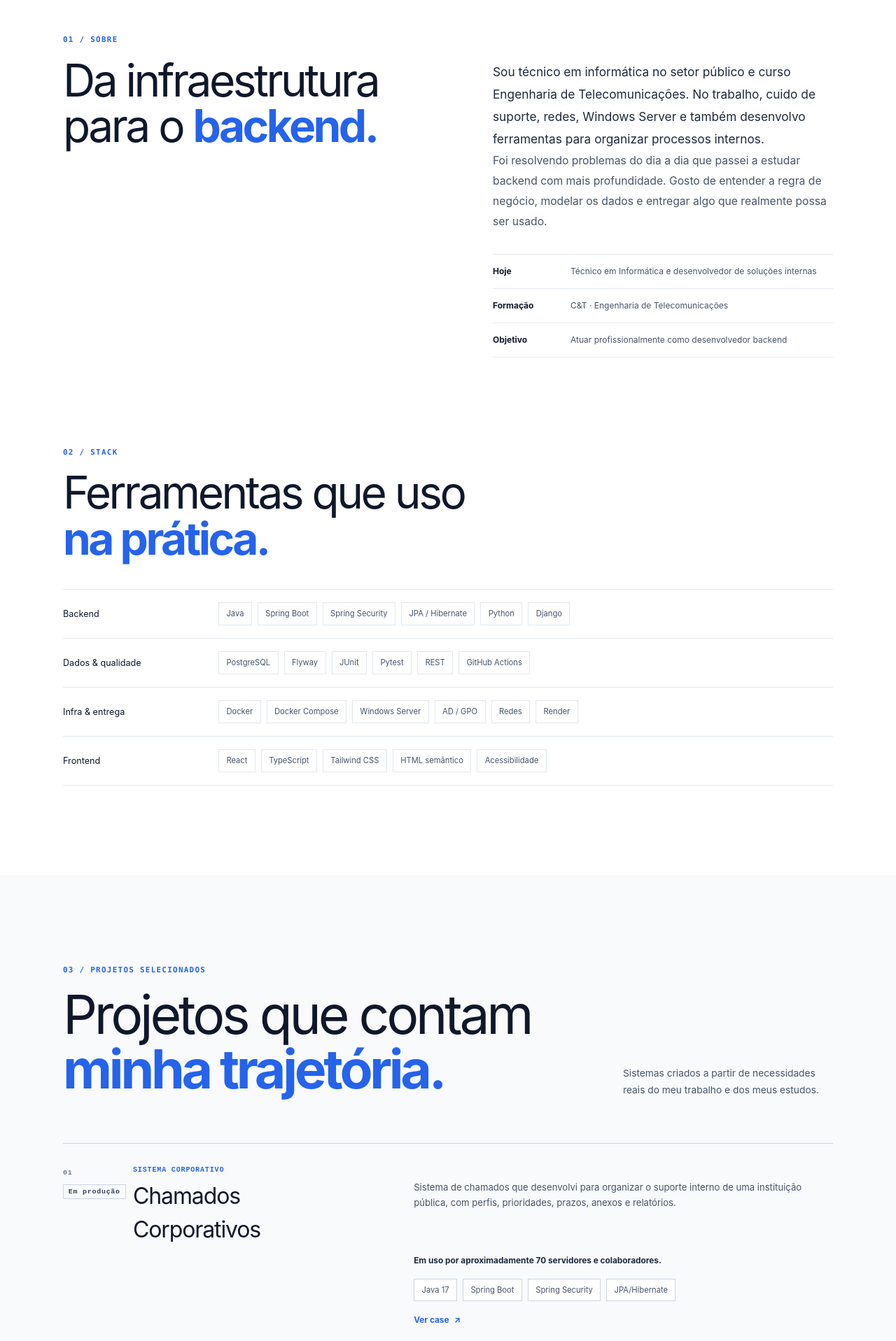
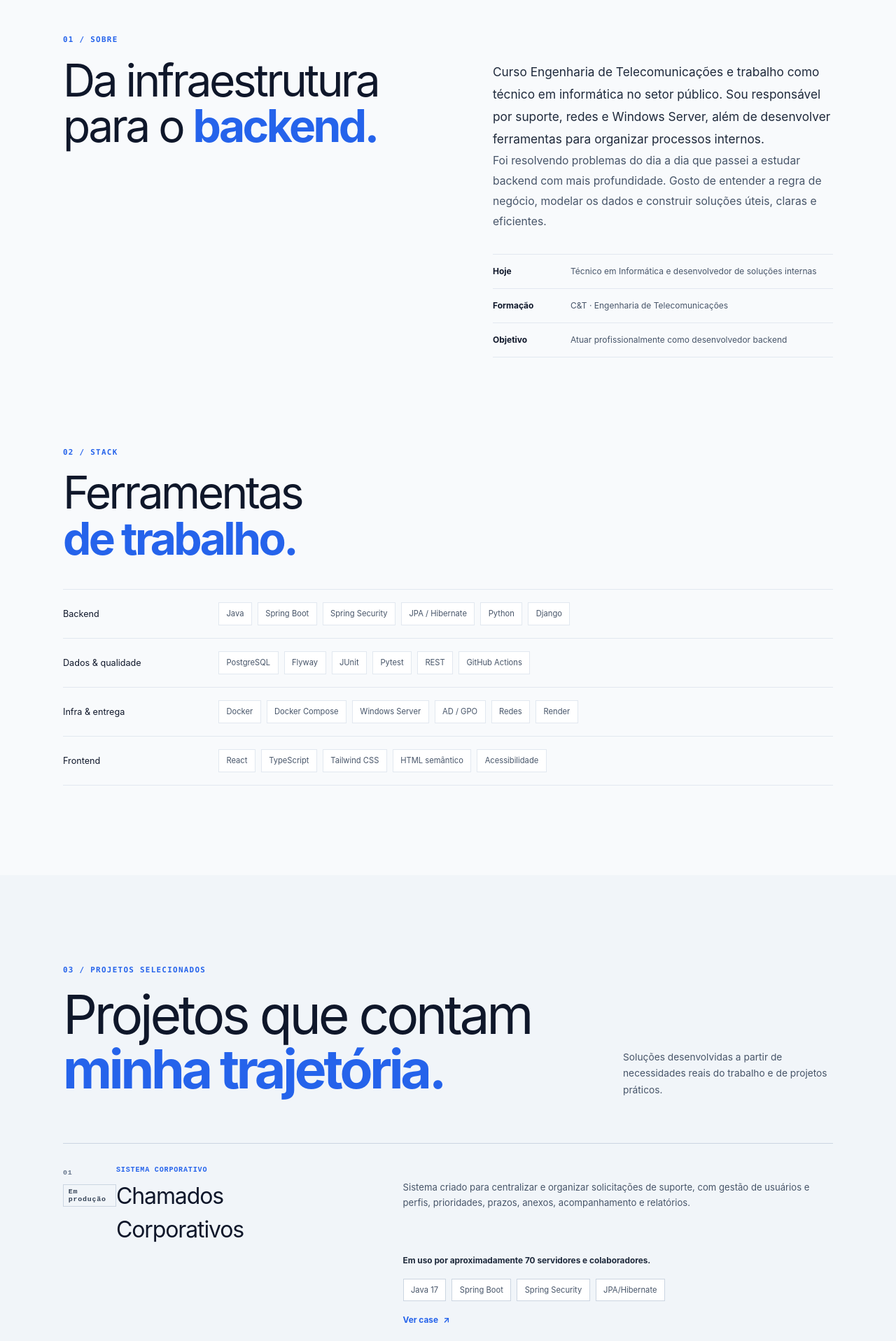
Before and after one commit to LindembergueFrank/portfolio, a React (Vite) app: page / in a window 1280 px wide. Shown: the part 880-2797 px from the top of the page at 70% size. Built offline with nearby package versions, Linux system fonts and the light colour scheme.

Commit message:
feat(content): refine portfolio copy and background

```diff
--- a/src/components/layout/Footer.tsx
+++ b/src/components/layout/Footer.tsx
@@ -7,7 +7,7 @@ export function Footer() {
         <p className="eyebrow eyebrow--light">04 / CONTATO</p>
         <div className="footer-grid">
           <h2>Quer conversar<br /><em>sobre tecnologia?</em></h2>
-          <p>Estou buscando oportunidades em backend e também gosto de trocar ideias sobre Java, infraestrutura e projetos reais.</p>
+          <p>Busco oportunidades em backend e tenho grande interesse por Java, infraestrutura e projetos reais. Estou aberto a trocar experiências, colaborar em novos desafios e continuar evoluindo tecnicamente.</p>
         </div>
         <div className="footer-actions">
           <a className="button button--light" href="mailto:lindemberg.frank@gmail.com">E-mail <ArrowIcon /></a>
--- a/src/data/projects.ts
+++ b/src/data/projects.ts
@@ -8,7 +8,7 @@ export const projects: Project[] = [
     shortTitle: 'Chamados Corporativos',
     status: 'Em produção',
     category: 'Sistema corporativo',
-    summary: 'Sistema de chamados que desenvolvi para organizar o suporte interno de uma instituição pública, com perfis, prioridades, prazos, anexos e relatórios.',
+    summary: 'Sistema criado para centralizar e organizar solicitações de suporte, com gestão de usuários e perfis, prioridades, prazos, anexos, acompanhamento e relatórios.',
     impact: 'Em uso por aproximadamente 70 servidores e colaboradores.',
     problem: 'As solicitações de suporte chegavam por canais dispersos, sem histórico centralizado, rastreabilidade ou visão gerencial do atendimento.',
     solution: 'Uma aplicação com quatro perfis de acesso, fluxo completo do chamado, distribuição para técnicos, anexos, notificações e dashboards operacionais.',
@@ -44,7 +44,7 @@ export const projects: Project[] = [
     shortTitle: 'Painel de Autos',
     status: 'Em evolução',
     category: 'Dados e relatórios',
-    summary: 'Módulo restrito para consultar autos de infração e preparar relatórios em PDF e Excel dentro do ecossistema do sistema de chamados.',
+    summary: 'Módulo restrito para consultar autos de infração e gerar relatórios em PDF e Excel dentro do ecossistema da plataforma de chamados.',
     impact: 'Projeto em evolução, baseado em uma demanda real de ambiente corporativo.',
     problem: 'Dados importantes estavam separados do fluxo cotidiano e exigiam esforço manual para consulta, consolidação e apresentação.',
     solution: 'Dashboard vinculado ao ecossistema de chamados, com controle de acesso, filtros e exportações orientadas ao trabalho da equipe.',
--- a/src/sections/About.tsx
+++ b/src/sections/About.tsx
@@ -6,8 +6,8 @@ export function About() {
         <h2>Da infraestrutura<br />para o <em>backend.</em></h2>
       </div>
       <div className="about-copy">
-        <p>Sou técnico em informática no setor público e curso Engenharia de Telecomunicações. No trabalho, cuido de suporte, redes, Windows Server e também desenvolvo ferramentas para organizar processos internos.</p>
-        <p>Foi resolvendo problemas do dia a dia que passei a estudar backend com mais profundidade. Gosto de entender a regra de negócio, modelar os dados e entregar algo que realmente possa ser usado.</p>
+        <p>Curso Engenharia de Telecomunicações e trabalho como técnico em informática no setor público. Sou responsável por suporte, redes e Windows Server, além de desenvolver ferramentas para organizar processos internos.</p>
+        <p>Foi resolvendo problemas do dia a dia que passei a estudar backend com mais profundidade. Gosto de entender a regra de negócio, modelar os dados e construir soluções úteis, claras e eficientes.</p>
         <div className="about-facts" aria-label="Informações profissionais">
           <span><b>Hoje</b> Técnico em Informática e desenvolvedor de soluções internas</span>
           <span><b>Formação</b> C&T · Engenharia de Telecomunicações</span>
--- a/src/sections/Hero.tsx
+++ b/src/sections/Hero.tsx
@@ -6,7 +6,7 @@ export function Hero() {
       <div className="hero-copy">
         <p className="eyebrow">DESENVOLVEDOR BACKEND · TÉCNICO EM INFORMÁTICA</p>
         <h1 id="hero-title">Olá, eu sou <em className="hero-name">Lindembergue Frank.</em></h1>
-        <p className="lead">Atuo com suporte, redes e sistemas internos no setor público. Desenvolvo principalmente com Java e Spring Boot, e uso Python e Django nos meus projetos de infraestrutura.</p>
+        <p className="lead">Atuo com suporte, redes e sistemas internos no setor público, unindo experiência em infraestrutura e desenvolvimento. Meu foco é o backend com Java e Spring Boot; também uso Python e Django em projetos de infraestrutura e automação. Gosto de transformar problemas reais em soluções práticas.</p>
         <div className="hero-actions">
           <a className="button button--primary" href="#projetos">Conhecer meus projetos <ArrowIcon /></a>
           <a className="text-link" href="https://github.com/LindembergueFrank" target="_blank" rel="noreferrer">github.com/LindembergueFrank <ArrowIcon /></a>
--- a/src/sections/Projects.tsx
+++ b/src/sections/Projects.tsx
@@ -11,7 +11,7 @@ export function Projects() {
             eyebrow="03 / PROJETOS SELECIONADOS"
             title="Projetos que contam"
             accent="minha trajetória."
-            description="Sistemas criados a partir de necessidades reais do meu trabalho e dos meus estudos."
+            description="Soluções desenvolvidas a partir de necessidades reais do trabalho e de projetos práticos."
           />
         </div>
         <div className="project-list">
--- a/src/sections/Stack.tsx
+++ b/src/sections/Stack.tsx
@@ -9,7 +9,7 @@ export function Stack() {
   return (
     <div className="stack" id="stack">
       <p className="eyebrow">02 / STACK</p>
-      <h2>Ferramentas que uso<br /><em>na prática.</em></h2>
+      <h2>Ferramentas<br /><em>de trabalho.</em></h2>
       <div className="stack-list">
         {stackGroups.map((group) => (
           <div className="stack-row" key={group.title}>
--- a/src/styles/global.css
+++ b/src/styles/global.css
@@ -3,12 +3,12 @@
 :root {
   font-family: Inter, ui-sans-serif, system-ui, -apple-system, BlinkMacSystemFont, "Segoe UI", sans-serif;
   color: #0f172a;
-  background: #ffffff;
+  background: #f8fafc;
   font-synthesis: none;
   text-rendering: optimizeLegibility;
   --ink: #0f172a;
   --muted: #475569;
-  --paper: #ffffff;
+  --paper: #f8fafc;
   --surface: #ffffff;
   --surface-soft: #f8fafc;
   --line: #e2e8f0;
@@ -33,7 +33,7 @@ em { color: var(--accent); font-family: inherit; font-style: normal; font-weight
 .eyebrow { margin: 0; color: var(--accent); font: 700 .68rem/1.4 ui-monospace, SFMono-Regular, Menlo, monospace; letter-spacing: .12em; }
 .eyebrow--light { color: #93c5fd; }
 
-.site-header { position: sticky; z-index: 30; top: 0; background: rgb(255 255 255 / 94%); backdrop-filter: blur(12px); }
+.site-header { position: sticky; z-index: 30; top: 0; background: rgb(248 250 252 / 94%); backdrop-filter: blur(12px); }
 .nav-wrap { min-height: 72px; border-bottom: 1px solid var(--line); display: grid; grid-template-columns: 1fr auto 1fr; align-items: center; }
 .brand { width: fit-content; font-size: .88rem; font-weight: 760; letter-spacing: -.02em; }
 .brand span { color: var(--accent); }
@@ -87,12 +87,12 @@ em { color: var(--accent); font-family: inherit; font-style: normal; font-weight
 .stack-row ul, .tag-list, .case-tech { margin: 0; padding: 0; display: flex; flex-wrap: wrap; gap: .5rem; list-style: none; }
 .stack-row li, .tag-list li, .case-tech li { padding: .42rem .65rem; border: 1px solid var(--line); background: #fff; color: #475569; font-size: .7rem; }
 
-.projects { padding-block: clamp(5rem, 10vw, 8rem); background: var(--surface-soft); }
+.projects { padding-block: clamp(5rem, 10vw, 8rem); background: #f1f5f9; }
 .section-heading { display: grid; grid-template-columns: 1fr 300px; align-items: end; gap: 3rem; }
 .section-heading h2 { max-width: 780px; font-size: clamp(2.9rem, 6vw, 5rem); }
 .section-description { margin: 0 0 1rem; color: var(--muted); font-size: .86rem; line-height: 1.7; }
 .project-list { margin-top: 3rem; border-top: 1px solid #cbd5e1; }
-.project-card { --accent: #2563eb; padding: 2rem 0; border-bottom: 1px solid #cbd5e1; display: grid; grid-template-columns: 100px 1fr; background: transparent; }
+.project-card { --accent: #2563eb; padding: 2rem 0; border-bottom: 1px solid #cbd5e1; display: grid; grid-template-columns: 76px 1fr; background: transparent; }
 .project-card__index { padding-top: .25rem; display: flex; flex-direction: column; gap: .7rem; color: #64748b; font: 700 .62rem ui-monospace, monospace; letter-spacing: .08em; }
 .project-card__index span:last-child { width: fit-content; padding: .25rem .42rem; border: 1px solid #cbd5e1; color: #334155; }
 .project-card__body { display: grid; grid-template-columns: minmax(180px, .65fr) minmax(260px, 1.2fr); column-gap: clamp(2rem, 6vw, 6rem); align-items: start; transition: transform .18s ease; }
```
